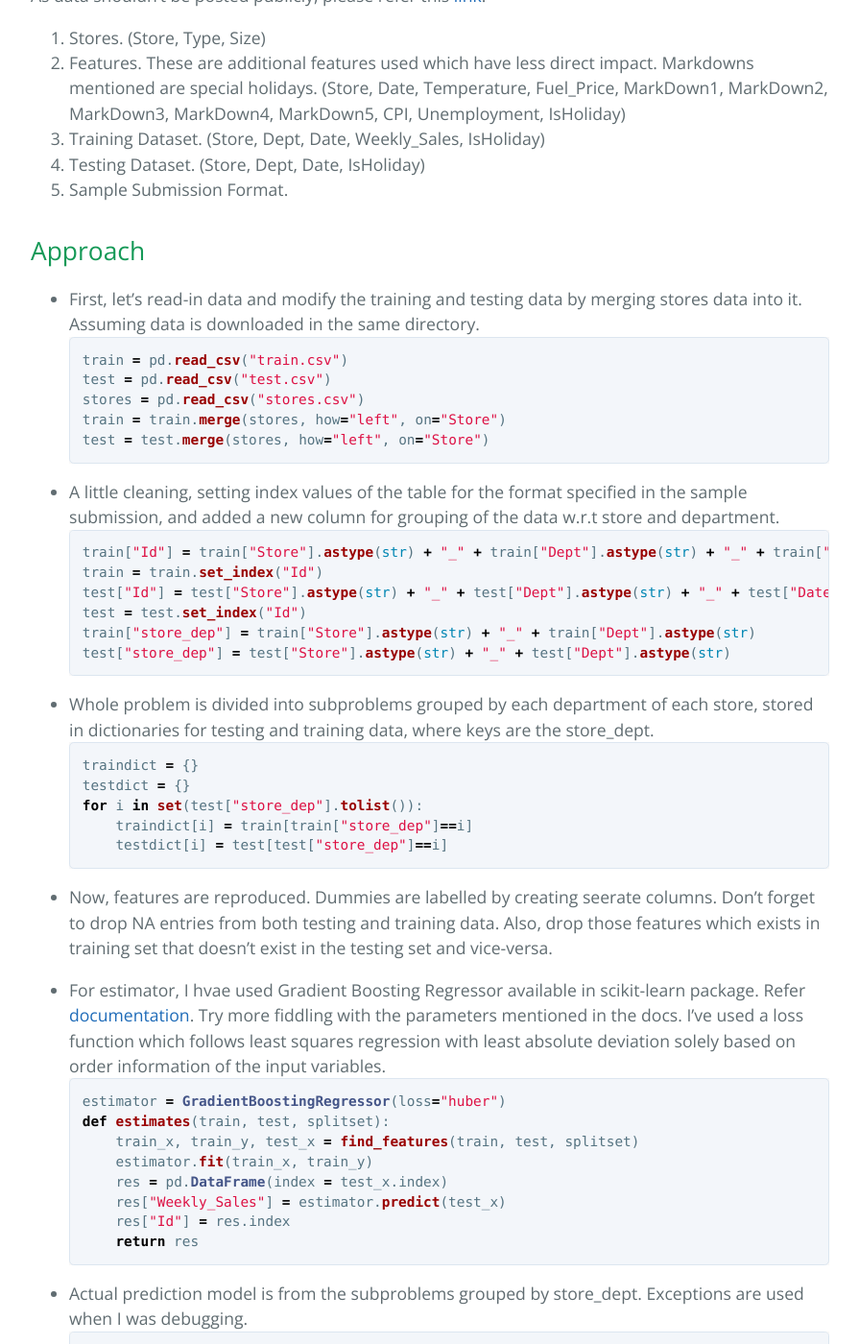
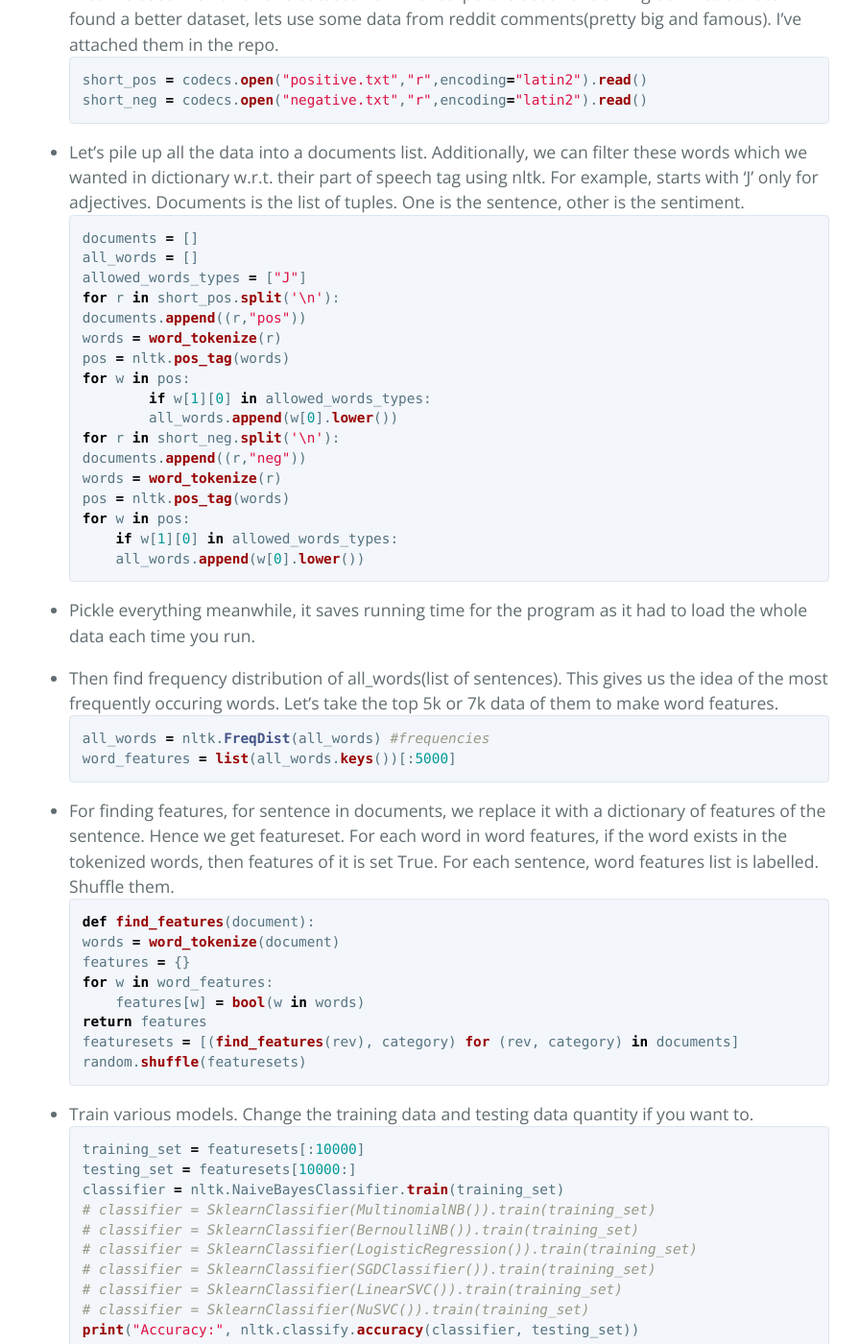
Before and after one commit to TejasReddy9/tsa_finalyr, a Jekyll site: the page built from docs/index.md, in a window 1280 px wide and 1400 px high, scrolled down 1243 px. Shown: the whole window at 96% size, without its empty margins (192-1087 px from the left). Built offline with Jekyll 4.4.1, drawn with Linux system fonts in a browser that asks for light colours; our own code applies the rules of GitHub Pages for plain Markdown files; some of the changed text lies outside the part shown.

Commit message:
Update index.md

````diff
--- a/docs/index.md
+++ b/docs/index.md
@@ -20,84 +20,91 @@ nltk.download_shell()
 
 For getting live data from twitter, go to the [twitter apps site](https://apps.twiiter.com). Attach mobile number to your twitter account and create app. You'll be given a consumer key and consumer secret key. Go down and click on authorise app. You'll be given an auth key and auth secret key. Keep them confidential.
 
-## Data
-As data shouldn't be posted publicly, please refer this [link](https://www.kaggle.com/c/walmart-recruiting-store-sales-forecasting/data).
-1.  Stores. (Store, Type, Size)
-2.  Features. These are additional features used which have less direct impact. Markdowns mentioned are special holidays. (Store, Date, Temperature, Fuel_Price, MarkDown1, MarkDown2, MarkDown3, MarkDown4, MarkDown5, CPI, Unemployment, IsHoliday)
-3.  Training Dataset. (Store, Dept, Date, Weekly_Sales, IsHoliday)
-4.  Testing Dataset. (Store, Dept, Date, IsHoliday)
-5.  Sample Submission Format.
-
-## Approach
-*   First, let's read-in data and modify the training and testing data by merging stores data into it. Assuming data is downloaded in the same directory.
+## Module created for Sentiment Analysis
+*   First I've used movie-reviews dataset from nltk corpora is used for training our model. Later I found a better dataset, lets use some data from reddit comments(pretty big and famous). I've attached them in the repo.
 ```python
-train = pd.read_csv("train.csv")
-test = pd.read_csv("test.csv")
-stores = pd.read_csv("stores.csv")
-train = train.merge(stores, how="left", on="Store")
-test = test.merge(stores, how="left", on="Store")
+short_pos = codecs.open("positive.txt","r",encoding="latin2").read()
+short_neg = codecs.open("negative.txt","r",encoding="latin2").read()
 ```
 
-*   A little cleaning, setting index values of the table for the format specified in the sample submission, and added a new column for grouping of the data w.r.t store and department.
+*   Let's pile up all the data into a documents list. Additionally, we can filter these words which we wanted in dictionary w.r.t. their part of speech tag using nltk. For example, starts with 'J' only for adjectives. Documents is the list of tuples. One is the sentence, other is the sentiment.
 ```python
-train["Id"] = train["Store"].astype(str) + "_" + train["Dept"].astype(str) + "_" + train["Date"].astype(str)
-train = train.set_index("Id")
-test["Id"] = test["Store"].astype(str) + "_" + test["Dept"].astype(str) + "_" + test["Date"].astype(str)
-test = test.set_index("Id")
-train["store_dep"] = train["Store"].astype(str) + "_" + train["Dept"].astype(str)
-test["store_dep"] = test["Store"].astype(str) + "_" + test["Dept"].astype(str)
+documents = []
+all_words = []
+allowed_words_types = ["J"]
+for r in short_pos.split('\n'):
+	documents.append((r,"pos"))
+	words = word_tokenize(r)
+	pos = nltk.pos_tag(words)
+	for w in pos:
+            if w[1][0] in allowed_words_types:
+	        all_words.append(w[0].lower())
+for r in short_neg.split('\n'):
+	documents.append((r,"neg"))
+	words = word_tokenize(r)
+	pos = nltk.pos_tag(words)
+	for w in pos:
+	    if w[1][0] in allowed_words_types:
+		all_words.append(w[0].lower())
 ```
 
-*   Whole problem is divided into subproblems grouped by each department of each store, stored in dictionaries for testing and training data, where keys are the store_dept.
+*   Pickle everything meanwhile, it saves running time for the program as it had to load the whole data each time you run.
+
+*   Then find frequency distribution of all_words(list of sentences). This gives us the idea of the most frequently occuring words. Let's take the top 5k or 7k data of them to make word features.
 ```python
-traindict = {}
-testdict = {}
-for i in set(test["store_dep"].tolist()):
-        traindict[i] = train[train["store_dep"]==i]
-        testdict[i] = test[test["store_dep"]==i]
+all_words = nltk.FreqDist(all_words) #frequencies
+word_features = list(all_words.keys())[:5000]
 ```
 
-*   Now, features are reproduced. Dummies are labelled by creating seerate columns. Don't forget to drop NA entries from both testing and training data. Also, drop those features which exists in training set that doesn't exist in the testing set and vice-versa.
-
-*   For estimator, I hvae used Gradient Boosting Regressor available in scikit-learn package. Refer [documentation](http://scikit-learn.org/stable/modules/generated/sklearn.ensemble.GradientBoostingRegressor.html). Try more fiddling with the parameters mentioned in the docs. I've used a loss function which follows least squares regression with least absolute deviation solely based on order information of the input variables.
+*   For finding features, for sentence in documents, we replace it with a dictionary of features of the sentence. Hence we get featureset. For each word in word features, if the word exists in the tokenized words, then features of it is set True. For each sentence, word features list is labelled. Shuffle them.
 ```python
-estimator = GradientBoostingRegressor(loss="huber")
-def estimates(train, test, splitset):
-        train_x, train_y, test_x = find_features(train, test, splitset)
-        estimator.fit(train_x, train_y)
-        res = pd.DataFrame(index = test_x.index)
-        res["Weekly_Sales"] = estimator.predict(test_x)
-        res["Id"] = res.index
-        return res
+def find_features(document):
+	words = word_tokenize(document)
+	features = {}
+	for w in word_features:
+	    features[w] = bool(w in words)
+	return features
+featuresets = [(find_features(rev), category) for (rev, category) in documents]
+random.shuffle(featuresets)
 ```
 
-*   Actual prediction model is from the subproblems grouped by store_dept. Exceptions are used when I was debugging.
+*   Train various models. Change the training data and testing data quantity if you want to.
 ```python
-out = pd.DataFrame()
-count = 0
-for key in testdict.keys():
-        count+=1
-        try:
-            ot = estimates(traindict[key], testdict[key], True)
-            out = pd.concat([out, ot])
-        except Exception as e:
-            print(str(e))
-        if count%20==0:
-            print("Modelling.... "+ str(100*list(testdict.keys()).index(key)/len(testdict.keys())) +"%")
+training_set = featuresets[:10000]
+testing_set = featuresets[10000:]
+classifier = nltk.NaiveBayesClassifier.train(training_set)
+# classifier = SklearnClassifier(MultinomialNB()).train(training_set)
+# classifier = SklearnClassifier(BernoulliNB()).train(training_set)
+# classifier = SklearnClassifier(LogisticRegression()).train(training_set)
+# classifier = SklearnClassifier(SGDClassifier()).train(training_set)
+# classifier = SklearnClassifier(LinearSVC()).train(training_set)
+# classifier = SklearnClassifier(NuSVC()).train(training_set)
+print("Accuracy:", nltk.classify.accuracy(classifier, testing_set))
 ```
 
-*   Now, let's play with main data. Let's predict on that, if we find any null values(NA), replace them with the result from subproblems.
+*   Let's create our own classifier based on all these classifiers, by preferring that model which gets most number of votes.
 ```python
-sout = estimates(train, test, False)
-sout = sout.join(out, how="left", lsuffix="_Backup")
-sout["Weekly_Sales"] = sout["Weekly_Sales"].fillna(sout["Weekly_Sales_Backup"])
+class VoteClassifier(ClassifierI):
+	def __init__(self, *classifiers):
+	    self._classifiers = classifiers
+	def classify(self, features):
+	    votes = [c.classify(features) for c in self._classifiers]
+	    return mode(votes)
+	def confidence(self, features):
+	    votes = [c.classify(features) for c in self._classifiers]
+	    choice_votes = votes.count(mode(votes))
+	    conf = choice_votes / len(votes)
+	    return conf
+voted_classifier = VoteClassifier(classifier, MNB_classifier, BernoulliNB_classifier, LogisticRegression_classifier,
+				SGDClassifier_classifier, LinearSVC_classifier, NuSVC_classifier)
+print("voted_classifier accuracy:", nltk.classify.accuracy(voted_classifier, testing_set))
 ```
 
-*   Finally, output a csv file in the required format.
+*   A function for determining expected sentiment.
 ```python
-sout["Id"] = sout["Id"].fillna(sout["Id_Backup"])
-sout = sout.drop(["Weekly_Sales_Backup", "Id_Backup"], axis=1)
-sout.to_csv("submission.csv", index=False)
+def sentiment(text):
+	featset = find_features(text)
+	return voted_classifier.classify(featset)
 ```
 
 ## Results from predictions
````
